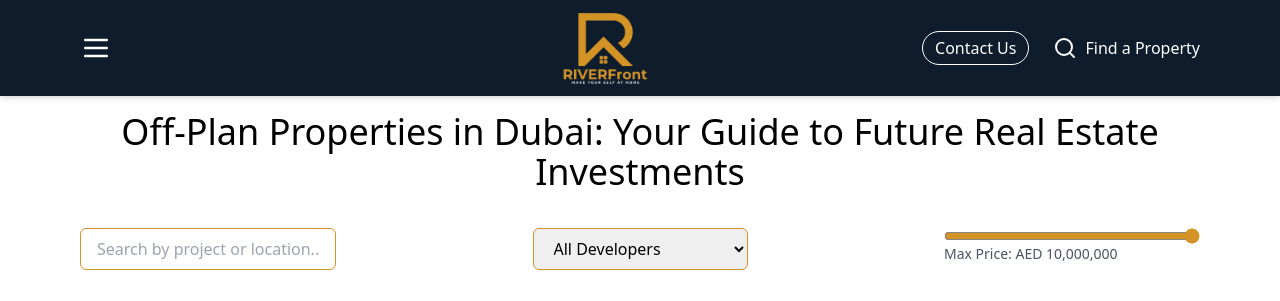
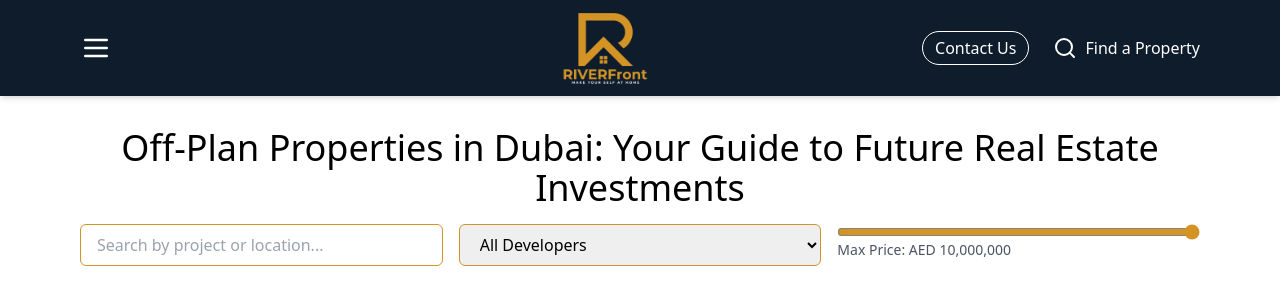
Before and after one commit to Chandan2812/riverfront, a React (Vite) app: page /OffplanPropertyCard in a window 1280 px wide. Shown: the top 301 px of the page. Built offline with nearby package versions, Linux system fonts and the light colour scheme; grey boxes are pictures that could not be loaded.

Commit message:
updated filtered section

```diff
--- a/src/pages/forOffPlan.tsx
+++ b/src/pages/forOffPlan.tsx
@@ -48,26 +48,26 @@ const OffplanPropertyCard: React.FC = () => {
 
   return (
     <div>
-      <div className="mb-28">
+      <div className="mb-24 md:mb-32">
         <Navbar />
       </div>
+      <h1 className="w-[90%] mx-auto text-2xl md:text-4xl text-center mb-3 md:mb-4">Off-Plan Properties in Dubai: Your Guide to Future Real Estate Investments</h1>
 
       {/* Filters */}
-      <div className="w-full md:w-[90%] mx-auto px-4 mb-6 flex flex-wrap gap-4 justify-between space-y-5">
-      <h1 className="text-2xl md:text-4xl text-center ">Off-Plan Properties in Dubai: Your Guide to Future Real Estate Investments</h1>
+      <div className="w-full md:w-[90%] mx-auto px-4 mb-6 grid grid-cols-1 md:grid-cols-3 gap-4 justify-between">
 
         <input
           type="text"
           placeholder="Search by project or location..."
           value={searchTerm}
           onChange={(e) => setSearchTerm(e.target.value)}
-          className="border border-[var(--primary-color)]  px-4 py-2 rounded-md w-44 md:w-64"
+          className="border border-[var(--primary-color)] px-4 py-2 rounded-md"
         />
 
         <select
           value={developerFilter}
           onChange={(e) => setDeveloperFilter(e.target.value)}
-          className="border border-[var(--primary-color)] px-4 py-2 rounded-md"
+          className="border border-[var(--primary-color)] px-4 py-2 rounded-md w-full"
         >
           <option value="">All Developers</option>
           {allDevelopers.map((dev, idx) => (
@@ -77,7 +77,7 @@ const OffplanPropertyCard: React.FC = () => {
           ))}
         </select>
 
-        <div className="flex flex-col">
+        <div className="flex flex-col w-full">
           <input
             type="range"
             min={0}
@@ -85,7 +85,7 @@ const OffplanPropertyCard: React.FC = () => {
             step={100000}
             value={maxPrice}
             onChange={(e) => setMaxPrice(parseInt(e.target.value))}
-            className="w-64 accent-[var(--primary-color)]"
+            className="accent-[var(--primary-color)]"
           />
           <span className="text-sm text-gray-600">
             Max Price: AED {maxPrice.toLocaleString()}
--- a/src/pages/forRent.tsx
+++ b/src/pages/forRent.tsx
@@ -49,7 +49,7 @@ const ForRent: React.FC = () => {
         <img
           src={forRentImage}
           alt=""
-          className="h-full w-full mb-8 object-cover"
+          className="h-[300px] md:h-full w-full mb-8 object-cover"
         />
         <div className="absolute inset-0 flex items-center justify-center">
           <h1 className="text-gray-400 text-3xl md:text-5xl drop-shadow-lg">
@@ -59,13 +59,13 @@ const ForRent: React.FC = () => {
       </div>
 
       {/* Filters */}
-      <div className="w-full md:w-[90%] mx-auto flex flex-wrap gap-4 justify-between px-4 py-6">
+      <div className="w-full md:w-[90%] mx-auto grid grid-cols-1 md:grid-cols-3 gap-4 justify-between px-4 py-6">
         <input
           type="text"
           placeholder="Search by title or location..."
           value={searchTerm}
           onChange={(e) => setSearchTerm(e.target.value)}
-          className="border border-[var(--primary-color)] px-4 py-2 rounded-md w-60"
+          className="border border-[var(--primary-color)] px-4 py-2 rounded-md"
         />
 
         <select
@@ -92,7 +92,7 @@ const ForRent: React.FC = () => {
           <option value="4">4+</option>
         </select>
 
-        <div className="flex flex-col items-start">
+        <div className="flex flex-col w-full">
           <input
             type="range"
             min={0}
@@ -100,7 +100,7 @@ const ForRent: React.FC = () => {
             step={1000}
             value={priceRange[1]}
             onChange={(e) => setPriceRange([0, Number(e.target.value)])}
-            className="w-60 accent-[var(--primary-color)]"
+            className=" accent-[var(--primary-color)]"
           />
           <span className="text-sm text-gray-600">
             Max Price: AED {priceRange[1].toLocaleString()}
--- a/src/pages/forsale.tsx
+++ b/src/pages/forsale.tsx
@@ -44,7 +44,7 @@ const ForSale: React.FC = () => {
         <img
           src={forsaleImage}
           alt=""
-          className="h-full w-full mb-8 object-cover"
+          className="h-[300px] md:h-full w-full mb-8 object-cover"
         />
         <div className="absolute inset-0 flex items-center justify-center">
           <h1 className="text-gray-400 text-3xl md:text-5xl drop-shadow-lg">
@@ -54,13 +54,13 @@ const ForSale: React.FC = () => {
       </div>
 
       {/* Filters */}
-      <div className="w-full md:w-[90%] mx-auto flex flex-wrap gap-4 justify-between px-4 py-6">
+      <div className="w-full md:w-[90%] mx-auto grid grid-cols-1 md:grid-cols-3 gap-4 justify-between px-4 py-6">
         <input
           type="text"
           placeholder="Search by title or location..."
           value={searchTerm}
           onChange={(e) => setSearchTerm(e.target.value)}
-          className="border border-[var(--primary-color)] px-4 py-2 rounded-md w-60"
+          className="border border-[var(--primary-color)] px-4 py-2 rounded-md"
         />
 
         <select
@@ -87,7 +87,7 @@ const ForSale: React.FC = () => {
           <option value="4">4+</option>
         </select>
 
-        <div className="flex flex-col items-start">
+        <div className="flex flex-col w-full">
           <input
             type="range"
             min={0}
@@ -95,7 +95,7 @@ const ForSale: React.FC = () => {
             step={500000}
             value={priceRange[1]}
             onChange={(e) => setPriceRange([0, Number(e.target.value)])}
-            className="w-60 accent-[var(--primary-color)]"
+            className=" accent-[var(--primary-color)]"
           />
           <span className="text-sm text-gray-600">
             Max Price: AED {priceRange[1].toLocaleString()}
```
